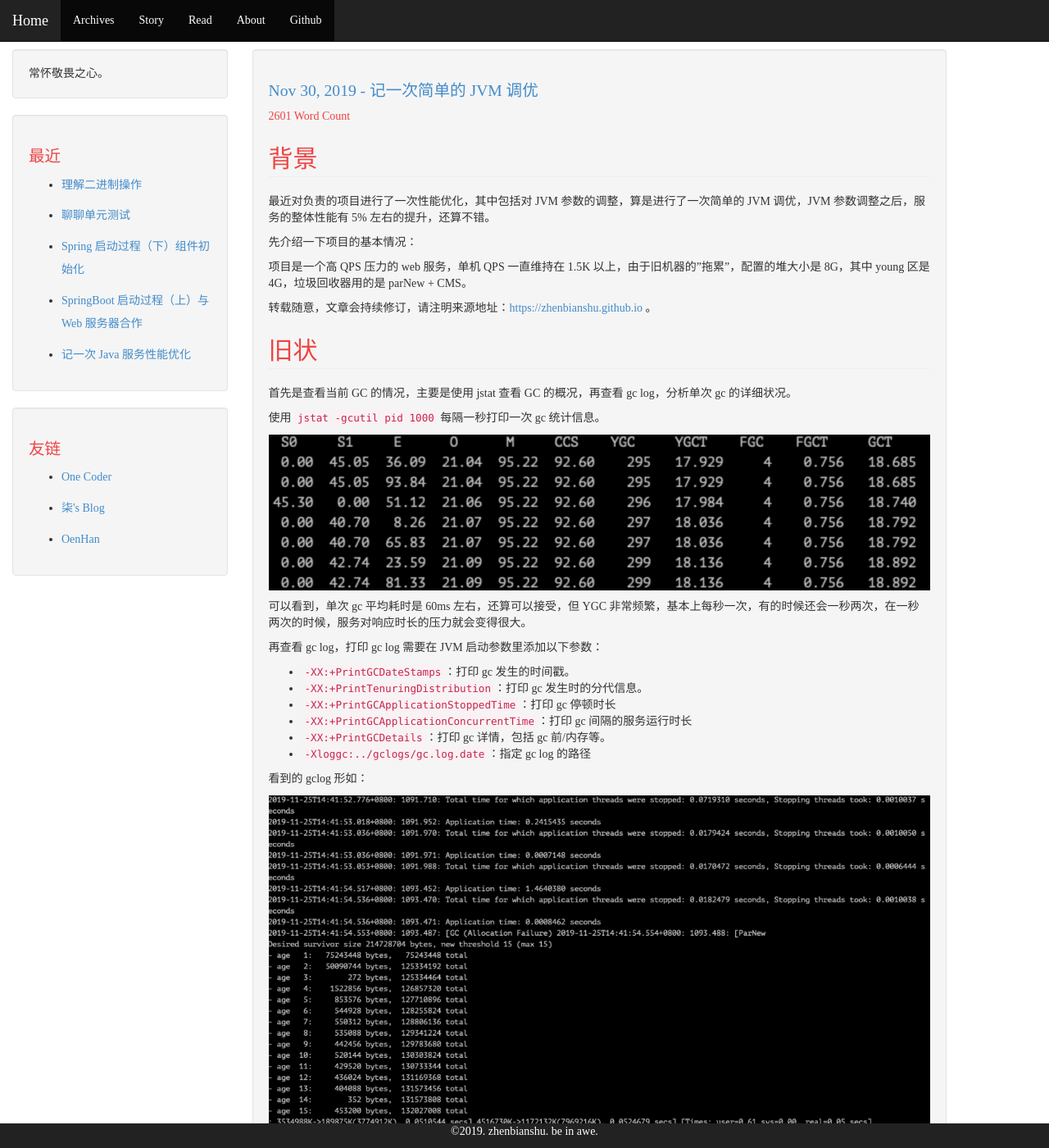
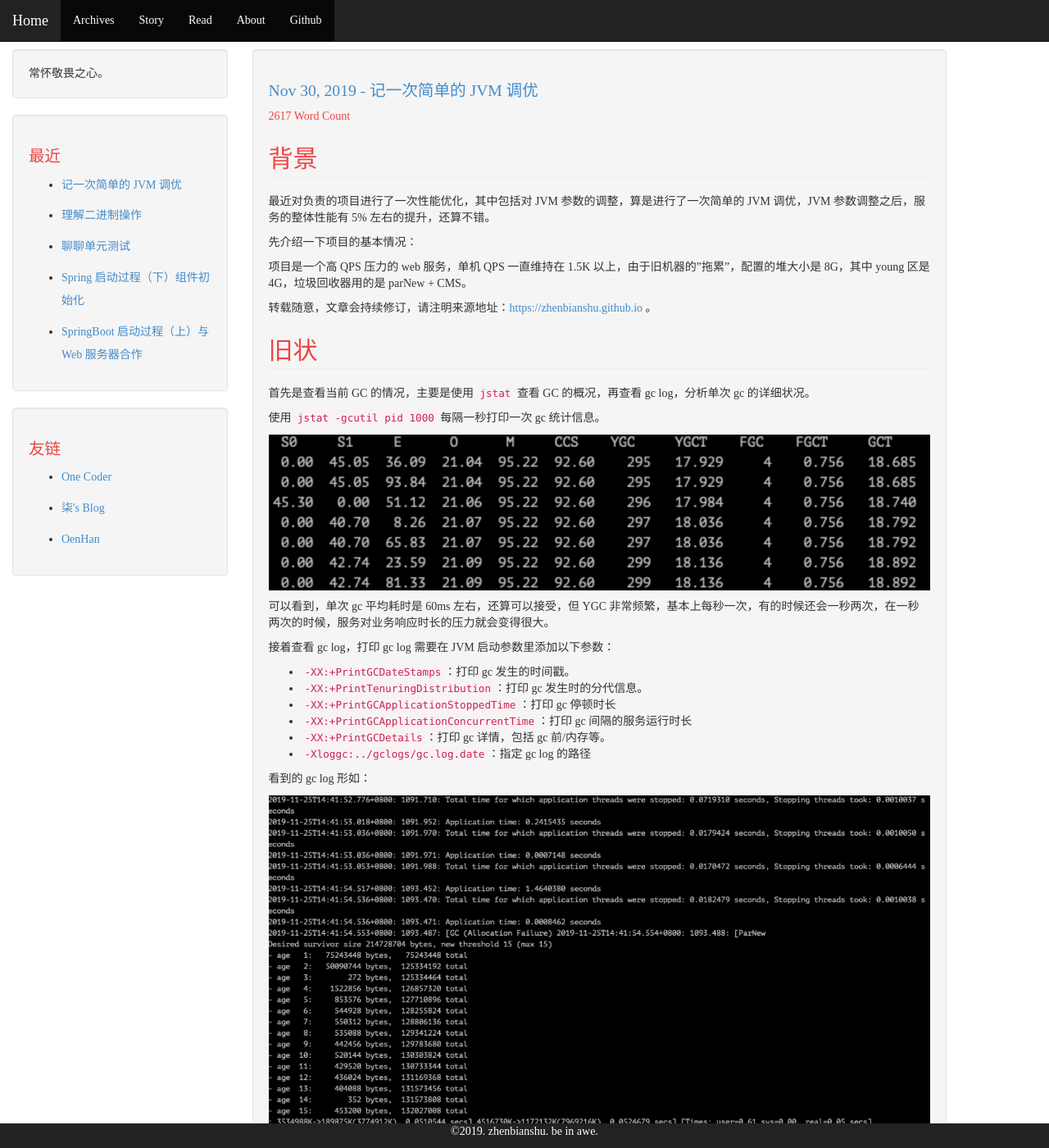
Before and after one commit to zhenbianshu/zhenbianshu.github.io, a Jekyll site: the page built from _posts/2019-11-30-jvm_optimization_experience.md, in a window 1280 px wide and 1400 px high. Shown: the whole window at 82% size. Built offline with Jekyll 4.4.1, drawn with Linux system fonts in a browser that asks for light colours; comment, search, counter and statistics services are not loaded; some of the changed text lies outside the part shown.

Commit message:
enable blog: jvm optimization;

```diff
--- a/_posts/2019-11-30-jvm_optimization_experience.md
+++ b/_posts/2019-11-30-jvm_optimization_experience.md
@@ -19,15 +18,15 @@ hidden: true
 
 ## 旧状
 ---
-首先是查看当前 GC 的情况，主要是使用 jstat 查看 GC 的概况，再查看 gc log，分析单次 gc 的详细状况。
+首先是查看当前 GC 的情况，主要是使用 `jstat` 查看 GC 的概况，再查看 gc log，分析单次 gc 的详细状况。
 
 使用 `jstat -gcutil pid 1000` 每隔一秒打印一次 gc 统计信息。
 
 <img src="/images/2019/gcutil.png" />
 
-可以看到，单次 gc 平均耗时是 60ms 左右，还算可以接受，但 YGC 非常频繁，基本上每秒一次，有的时候还会一秒两次，在一秒两次的时候，服务对响应时长的压力就会变得很大。
+可以看到，单次 gc 平均耗时是 60ms 左右，还算可以接受，但 YGC 非常频繁，基本上每秒一次，有的时候还会一秒两次，在一秒两次的时候，服务对业务响应时长的压力就会变得很大。
 
-再查看 gc log，打印 gc log 需要在 JVM 启动参数里添加以下参数：
+接着查看 gc log，打印 gc log 需要在 JVM 启动参数里添加以下参数：
 
 - `-XX:+PrintGCDateStamps`：打印 gc 发生的时间戳。
 - `-XX:+PrintTenuringDistribution`：打印 gc 发生时的分代信息。
@@ -36,11 +35,11 @@ hidden: true
 - `-XX:+PrintGCDetails`：打印 gc 详情，包括 gc 前/内存等。
 - `-Xloggc:../gclogs/gc.log.date`：指定 gc log 的路径
 
-看到的 gclog 形如：
+看到的 gc log 形如：
 
 <img src="/images/2019/gclog.png" />
 
-GC 方面并不能直接看出明显的问题，但可以看到 gc 前有很多次 18ms 左右的停顿。
+单次 GC 方面并不能直接看出问题，但可以看到 gc 前有很多次 18ms 左右的停顿。
 
 ## 分析和调整
 ---
@@ -53,7 +52,7 @@ GC 方面并不能直接看出明显的问题，但可以看到 gc 前有很多
 
 而后者虽然改一下配置就行，但以我们对 GC 最直观的印象来说，增大 young 区，YGC 的时长也会迅速增大。
 
-其实这点不必太过担心，我们知道 YGC 的耗时是由 `GC 标记 + GC 复制` 组成的，相对于 GC 复制，GC 标记是非常快的。而 young 区内大多数对象的生命周期都非常短，如果将 young 区增大一倍，GC 标记的时长会提升一倍，但被标记的对象大部分已经死亡 GC 复制的时长肯定不会提升一倍，所以我们可以放心增大 young 区大小。
+其实这点不必太过担心，我们知道 YGC 的耗时是由 `GC 标记 + GC 复制` 组成的，相对于 GC 复制，GC 标记是非常快的。而 young 区内大多数对象的生命周期都非常短，如果将 young 区增大一倍，GC 标记的时长会提升一倍，但到 GC 发生时被标记的对象大部分已经死亡， GC 复制的时长肯定不会提升一倍，所以我们可以放心增大 young 区大小。
 
 由于低内存旧机器都被换掉了，我把堆大小调整到了 12G，young 区保留为 8G。
 
```
Also changed, not shown: other parts of _posts/2019-11-30-jvm_optimization_experience.md (+3 -3 lines).
